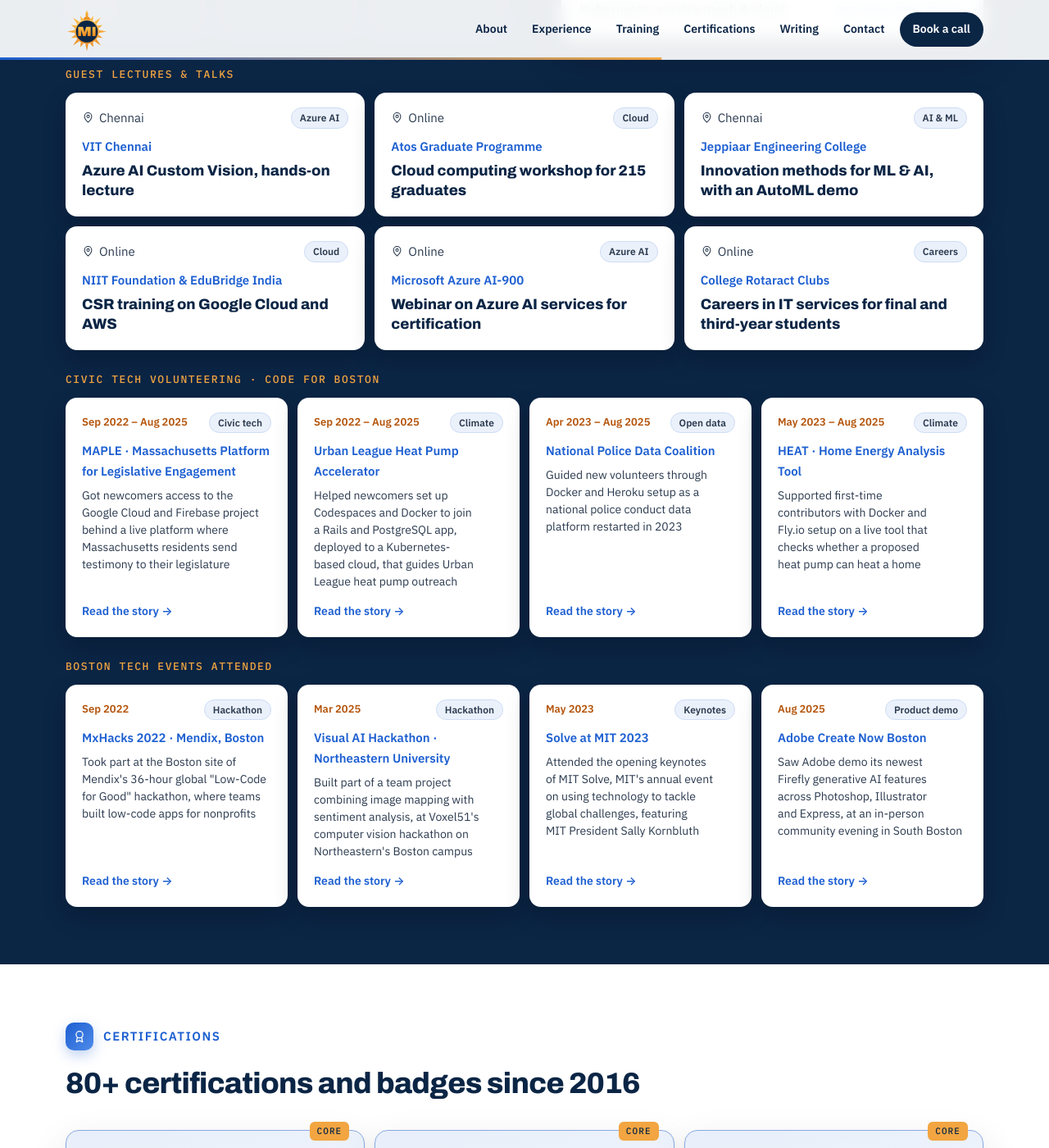
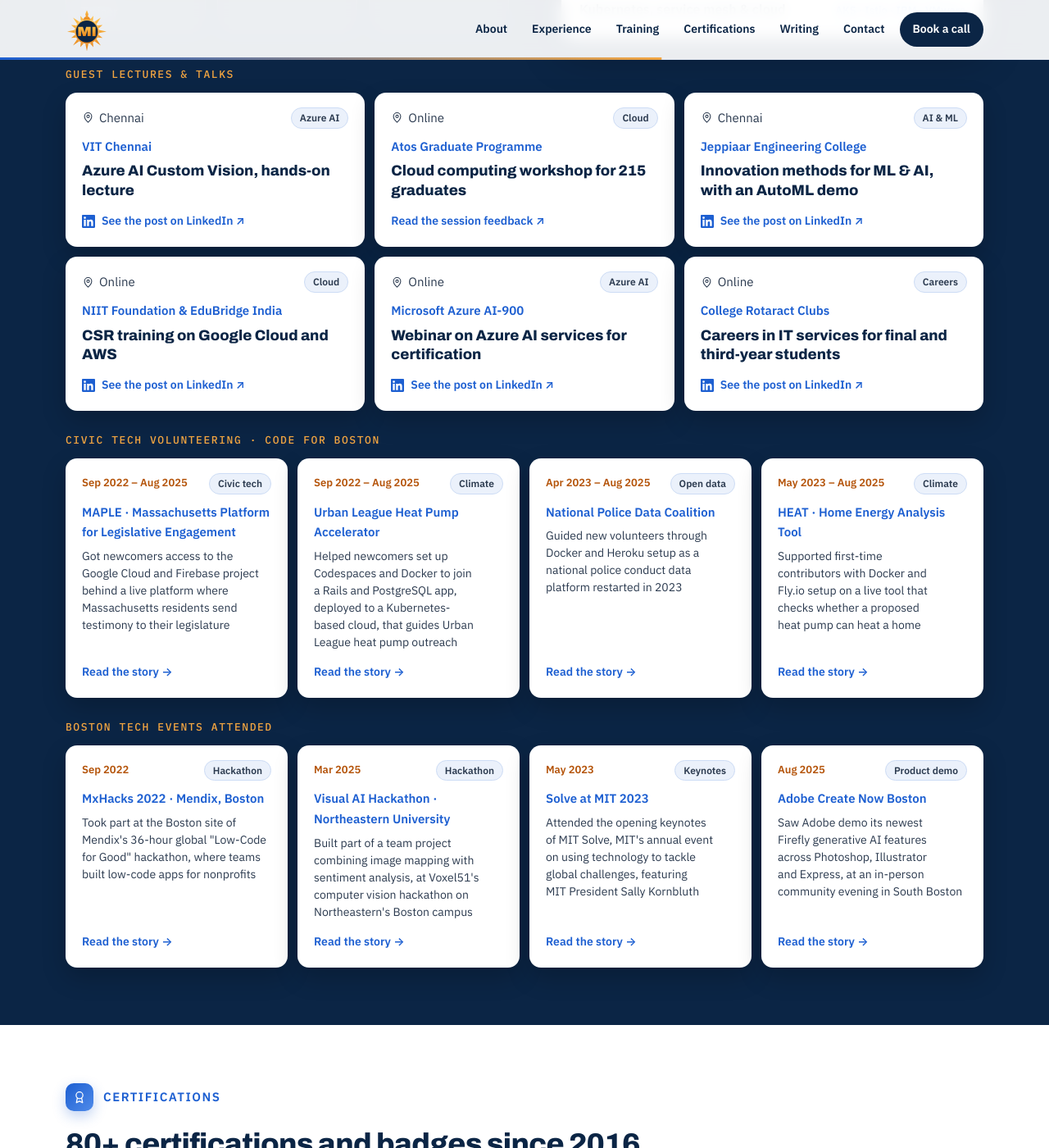
Before and after one commit to Madhan-I/Madhan-I.github.io, a Jekyll site: the page built from index.html, in a window 1280 px wide and 1400 px high, scrolled down 5527 px. Shown: the whole window at 82% size. Built offline with Jekyll 4.4.1, drawn with Linux system fonts in a browser that asks for light colours.

Commit message:
Guest lecture cards: links to the matching LinkedIn posts; Atos graduate card links to session feedback.
Co-Authored-By: Claude Opus 5.5 <noreply@anthropic.com>
Claude-Session: https://claude.ai/code/session_01MFRrTt7LBDdX57m85KHNGp

```diff
--- a/_data/profile.yml
+++ b/_data/profile.yml
@@ -265,26 +265,32 @@ speaking:
     topic: Azure AI
     where: Chennai
     what: Azure AI Custom Vision, hands-on lecture
+    linkedin: https://lnkd.in/p/g72yVQ2z
   - who: Atos Graduate Programme
     topic: Cloud
     where: Online
     what: Cloud computing workshop for 215 graduates
+    feedback_image: award-cloud-feedback.jpg
   - who: Jeppiaar Engineering College
     topic: AI & ML
     where: Chennai
     what: Innovation methods for ML & AI, with an AutoML demo
+    linkedin: https://lnkd.in/p/g9KBZvZD
   - who: NIIT Foundation & EduBridge India
     topic: Cloud
     where: Online
     what: CSR training on Google Cloud and AWS
+    linkedin: https://lnkd.in/p/gx7KkQ-y
   - who: Microsoft Azure AI-900
     topic: Azure AI
     where: Online
     what: Webinar on Azure AI services for certification
+    linkedin: https://lnkd.in/p/gSpgHPbM
   - who: College Rotaract Clubs
     topic: Careers
     where: Online
     what: Careers in IT services for final and third-year students
+    linkedin: https://lnkd.in/p/gvKE9S_P
 
 community_title: Civic tech volunteering · Code for Boston
 community:
--- a/assets/css/style.css
+++ b/assets/css/style.css
@@ -898,3 +898,6 @@ nav .nav-cta a::after { display: none !important; }
 #writing .writing-cards li { border: 1px solid var(--line); box-shadow: var(--shadow); }
 #writing .writing-cards b a { color: inherit; text-decoration: none; }
 #writing .writing-cards b a:hover { text-decoration: underline; }
+
+.tk-in { display: inline-flex; align-items: center; gap: 8px; }
+.tk-in .ic { width: 16px; height: 16px; }
--- a/index.html
+++ b/index.html
@@ -120,7 +120,7 @@ layout: default
       </ul>
     </div>
     {% if p.speaking %}<div class="speak talks reveal"><h3>{{ p.speaking_title }}</h3><ul>
-      {% for s in p.speaking %}<li><div class="tk-top"><span class="tk-meta">{% if s.where %}<svg class="ic" aria-hidden="true"><use href="#i-pin"/></svg>{{ s.where }}{% endif %}</span>{% if s.topic %}<span class="tk-chip">{{ s.topic }}</span>{% endif %}</div><b>{{ s.who }}</b><strong class="tk-title">{{ s.what }}</strong></li>{% endfor %}
+      {% for s in p.speaking %}<li><div class="tk-top"><span class="tk-meta">{% if s.where %}<svg class="ic" aria-hidden="true"><use href="#i-pin"/></svg>{{ s.where }}{% endif %}</span>{% if s.topic %}<span class="tk-chip">{{ s.topic }}</span>{% endif %}</div><b>{{ s.who }}</b><strong class="tk-title">{{ s.what }}</strong>{% if s.linkedin %}<a class="tk-link tk-in" href="{{ s.linkedin }}" target="_blank" rel="noopener" data-goatcounter-click="talk-linkedin"><svg class="ic" aria-hidden="true"><use href="#i-linkedin"/></svg>See the post on LinkedIn ↗</a>{% elsif s.feedback_image %}<a class="tk-link" href="{{ '/assets/badges/' | append: s.feedback_image | relative_url }}" data-lightbox data-caption="{{ s.who }}: session feedback">Read the session feedback ↗</a>{% endif %}</li>{% endfor %}
     </ul></div>{% endif %}
     {% if p.community %}<div class="speak duo talks reveal"><h3>{{ p.community_title }}</h3><ul>
       {% for s in p.community %}<li><div class="tk-top"><span class="tk-date">{{ s.when }}</span>{% if s.topic %}<span class="tk-chip">{{ s.topic }}</span>{% endif %}</div><b>{{ s.who }}</b><span class="tk-desc">{{ s.what }}</span>{% if s.link %}<a class="tk-link" href="{{ s.link | relative_url }}">Read the story →</a>{% endif %}</li>{% endfor %}
```
